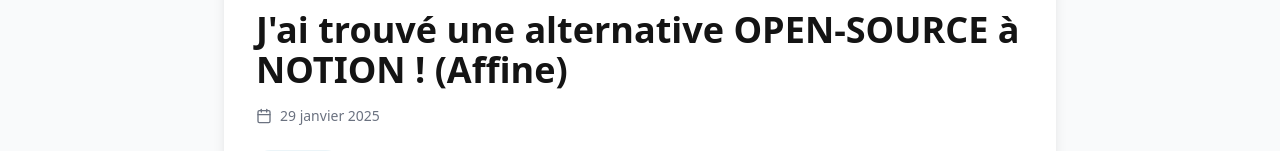
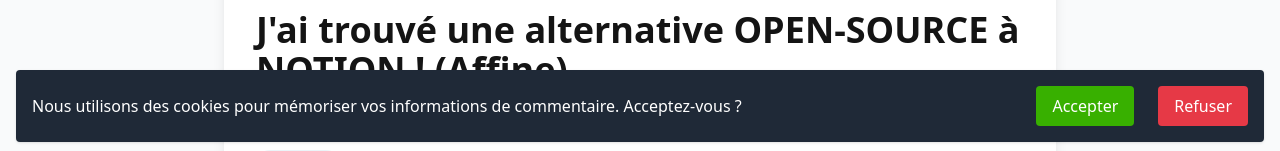
Before and after one commit to AymericLeFeyer/aylabs, a React (Vite) app: page /video/affine-alternative-open-source-notion in a window 1280 px wide. Shown: the part 642-793 px from the top of the page. Built offline with nearby package versions, Linux system fonts and the light colour scheme; no server answers; the database is empty.

Commit message:
feat(cookies): consentement

```diff
--- a/src/components/Comments.tsx
+++ b/src/components/Comments.tsx
@@ -67,8 +67,10 @@ export const Comments: React.FC<CommentsProps> = ({
         newComment.email
       );
 
-      Cookies.set("author", newComment.author, { expires: 30 });
-      Cookies.set("email", newComment.email, { expires: 30 });
+      if (Cookies.get("cookie_consent") === "true") {
+        Cookies.set("author", newComment.author, { expires: 30 });
+        Cookies.set("email", newComment.email, { expires: 30 });
+      }
 
       if (result.success) {
         setNewComment({ author: "", content: "", email: "" });
--- a/src/components/Layout.tsx
+++ b/src/components/Layout.tsx
@@ -2,22 +2,18 @@ import React from "react";
 import { Link, useLocation, useNavigate } from "react-router-dom";
 import {
   Youtube,
-  Twitter,
   Instagram,
   Github,
   Mail,
   Search,
-  Home,
   Play,
   Package,
   BookOpen,
   BarChart3,
   MessageCircle,
-  FileText,
-  Users,
-  BarChart,
 } from "lucide-react";
 import { useState, useEffect } from "react";
+import Cookies from "js-cookie";
 
 interface LayoutProps {
   children: React.ReactNode;
@@ -61,12 +57,65 @@ export const Layout: React.FC<LayoutProps> = ({ children }) => {
     };
   }, [isMobileMenuOpen]);
 
+  const [cookieConsent, setCookieConsent] = useState(false);
+  const [showBanner, setShowBanner] = useState(false);
+
+  useEffect(() => {
+    const consent = Cookies.get("cookie_consent");
+    if (consent === "true") {
+      setCookieConsent(true);
+    } else if (consent === "false") {
+      setCookieConsent(false);
+    } else {
+      setShowBanner(true);
+    }
+  }, []);
+
+  const acceptCookies = () => {
+    Cookies.set("cookie_consent", "true", { expires: 365 });
+    setCookieConsent(true);
+    setShowBanner(false);
+  };
+
+  const denyCookies = () => {
+    Cookies.set("cookie_consent", "false", { expires: 365 });
+    setCookieConsent(false);
+    setShowBanner(false);
+  };
+
   return (
+    <>
+      {/* Bandeau de consentement */}
+      {showBanner && (
+        <div className="fixed bottom-4 left-4 right-4 bg-gray-800 text-white p-4 rounded shadow flex justify-between items-center z-50">
+          <span>
+            Nous utilisons des cookies pour mémoriser vos informations de
+            commentaire. Acceptez-vous ?
+          </span>
+          <div className="flex flex-wrap gap-2">
+            <button
+              onClick={acceptCookies}
+              className="ml-4 bg-[#38B000] px-4 py-2 rounded hover:bg-[#2E8B00]"
+            >
+              Accepter
+            </button>
+            <button
+              onClick={denyCookies}
+              className="ml-4 bg-[#E63946] px-4 py-2 rounded hover:bg-[#B22234]"
+            >
+              Refuser
+            </button>
+          </div>
+        </div>
+      )}
       <div className="min-h-screen bg-white flex flex-col">
         <header className="bg-[#141414] text-white sticky top-0 z-50">
           <nav className="max-w-7xl mx-auto px-4 sm:px-6 lg:px-8">
             <div className="flex justify-between items-center h-16">
-            <Link to="/" className="flex items-center space-x-2 text-[#398FBA]">
+              <Link
+                to="/"
+                className="flex items-center space-x-2 text-[#398FBA]"
+              >
                 <img src="/logo-blue.png" alt="AyLabs" className="h-8 w-8" />
                 <span className="text-2xl font-bold text-[#398FBA]">Labs</span>
               </Link>
@@ -261,8 +310,9 @@ export const Layout: React.FC<LayoutProps> = ({ children }) => {
                   <span className="text-2xl font-bold">AyLabs</span>
                 </div>
                 <p className="text-gray-400 mb-4">
-                Domoticien en herbe, maker en devenir et homelaber du dimanche.
-                Découvrez mes tests tech, guides domotique et projets créatifs.
+                  Domoticien en herbe, maker en devenir et homelaber du
+                  dimanche. Découvrez mes tests tech, guides domotique et
+                  projets créatifs.
                 </p>
               </div>
 
@@ -365,9 +415,12 @@ export const Layout: React.FC<LayoutProps> = ({ children }) => {
             <p className="text-gray-400">
               Site créé en partie grâce à l'intelligence artificielle
             </p>
-          <p className="text-gray-400">© 2025 AyLabs. Tous droits réservés.</p>
+            <p className="text-gray-400">
+              © 2025 AyLabs. Tous droits réservés.
+            </p>
           </div>
         </footer>
       </div>
+    </>
   );
 };
--- a/src/pages/ProductDetail.tsx
+++ b/src/pages/ProductDetail.tsx
@@ -40,6 +40,8 @@ export const ProductDetail: React.FC = () => {
   });
 
   useEffect(() => {
+    if (Cookies.get("cookie_consent") !== "true") return;
+
     const author = Cookies.get("author") || "";
     const email = Cookies.get("email") || "";
     setNewComment((prev) => ({
--- a/src/pages/TutorialDetail.tsx
+++ b/src/pages/TutorialDetail.tsx
@@ -32,6 +32,8 @@ export const TutorialDetail: React.FC = () => {
   });
 
   useEffect(() => {
+    if (Cookies.get("cookie_consent") !== "true") return;
+
     const author = Cookies.get("author") || "";
     const email = Cookies.get("email") || "";
     setNewComment((prev) => ({
--- a/src/pages/VideoDetail.tsx
+++ b/src/pages/VideoDetail.tsx
@@ -34,6 +34,8 @@ export const VideoDetail: React.FC = () => {
   });
 
   useEffect(() => {
+    if (Cookies.get("cookie_consent") !== "true") return;
+
     const author = Cookies.get("author") || "";
     const email = Cookies.get("email") || "";
     setNewComment((prev) => ({
```
Also changed, not shown: src/pages/Home.tsx (+6 -6 lines). Lines whose indentation alone changed are shown as unchanged.
